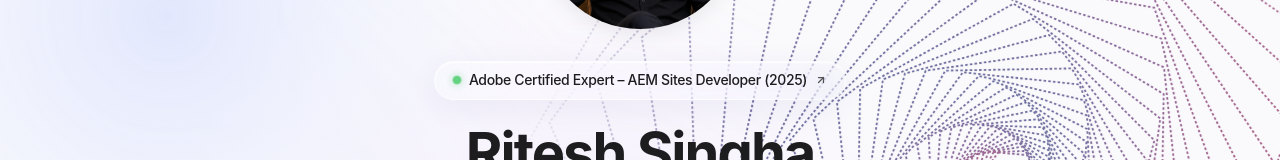
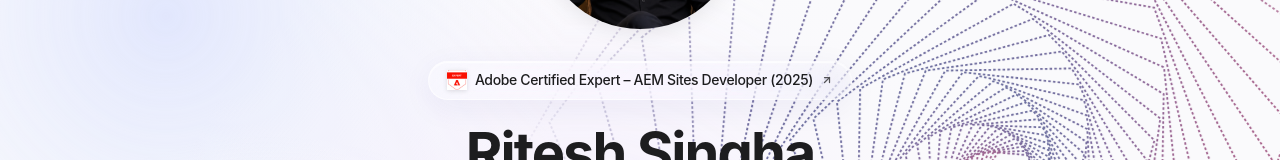
Before and after one commit to riteshsingha/portfolio-app, a React (Vite) app: page / in a window 1280 px wide. Shown: the part 221-381 px from the top of the page. Built offline with nearby package versions, Linux system fonts and the light colour scheme.

Commit message:
feat: replace online light with Adobe Certified Expert badge icon

```diff
--- a/src/components/Hero/Hero.jsx
+++ b/src/components/Hero/Hero.jsx
@@ -72,7 +72,13 @@ export function Hero() {
             transition={snappySpring}
             title="Verify Adobe Certified Expert Credential"
           >
-            <span className={styles.badgeDot} />
+            <img
+              src={personalInfo.certificationBadge || `${import.meta.env.BASE_URL}images/adobe-certified-expert.png`}
+              alt="Adobe Certified Expert"
+              className={styles.badgeIcon}
+              width="20"
+              height="20"
+            />
             <span>{personalInfo.certificationHighlight}</span>
             <svg
               className={styles.badgeArrow}
--- a/src/components/Hero/Hero.module.css
+++ b/src/components/Hero/Hero.module.css
@@ -89,18 +89,13 @@
   transform: translate(2px, -2px);
 }
 
-.badgeDot {
-  width: 8px;
-  height: 8px;
-  border-radius: var(--radius-full);
-  background: #34c759;
-  box-shadow: 0 0 8px rgba(52, 199, 89, 0.6);
-  animation: pulse 2s ease-in-out infinite;
-}
-
-@keyframes pulse {
-  0%, 100% { opacity: 1; transform: scale(1); }
-  50% { opacity: 0.7; transform: scale(1.1); }
+.badgeIcon {
+  width: 20px;
+  height: 20px;
+  object-fit: contain;
+  flex-shrink: 0;
+  display: block;
+  filter: drop-shadow(0 1px 2px rgba(0, 0, 0, 0.12));
 }
 
 .title {
--- a/src/data/portfolio.js
+++ b/src/data/portfolio.js
@@ -10,7 +10,8 @@ const resolveBasePath = (path) => {
 export const personalInfo = {
   ...portfolioData.personalInfo,
   resumeUrl: resolveBasePath(portfolioData.personalInfo.resumeUrl),
-  profileImage: resolveBasePath(portfolioData.personalInfo.profileImage)
+  profileImage: resolveBasePath(portfolioData.personalInfo.profileImage),
+  certificationBadge: resolveBasePath(portfolioData.personalInfo.certificationBadge)
 };
 
 export const aboutContent = portfolioData.aboutContent;
--- a/src/data/portfolio.json
+++ b/src/data/portfolio.json
@@ -11,6 +11,7 @@
     "location": "Bengaluru, India",
     "resumeUrl": "/resume.pdf",
     "profileImage": "/images/profile.png",
+    "certificationBadge": "/images/adobe-certified-expert.png",
     "web3formsAccessKey": "78539ec5-96bf-4e1a-92a4-99dfb81800fa",
     "social": {
       "linkedin": "https://www.linkedin.com/in/ritesh-singha-8b6b8421a/",
```
Also changed, not shown: public/images/adobe-certified-expert.png (added).
